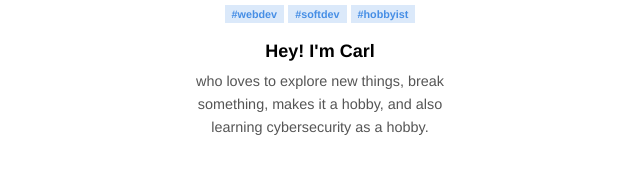
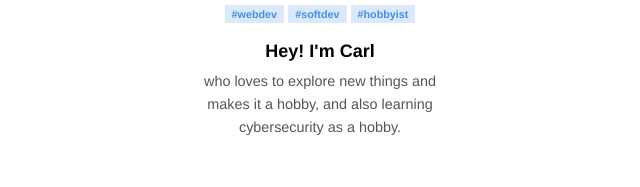
Before and after one commit to 53R4PH1N3/53R4PH1N3, a plain HTML site: page index.html in a window 1280 px wide. Shown: the part 383-570 px from the top of the page, without its empty margins (320-960 px from the left). Drawn offline with nearby package versions, Linux system fonts and the light colour scheme; a script that the page names is missing; a web font is replaced by a local one.

Commit message:
update about

```diff
--- a/index.html
+++ b/index.html
@@ -27,7 +27,7 @@
                                 </p>
                             </div>
                             <h3 class="fs-5 fw-bold text-primary">Hey! I'm Carl</h3>
-                            <p>who loves to explore new things, break something, makes it a hobby, and also learning cybersecurity as a hobby.</p>
+                            <p>who loves to explore new things and makes it a hobby, and also learning cybersecurity as a hobby.</p>
                             <h3 class="mt-5 fs-6 fw-bold text-primary">Email</h3>
                             <p><a class="glitch" href="mailto:carl_cabahug@umindanao.edu.ph">carl_cabahug@umindanao.edu.ph</a></p>
                         </div>
```
